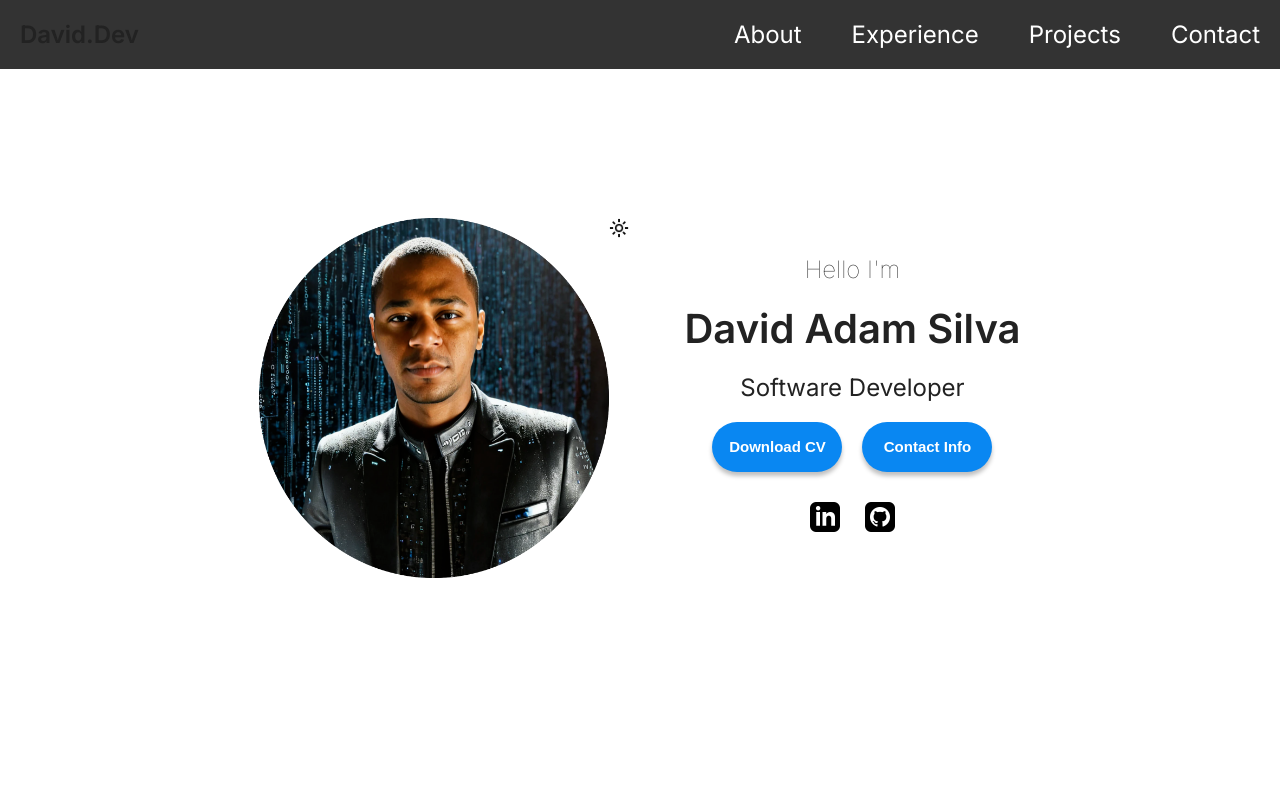
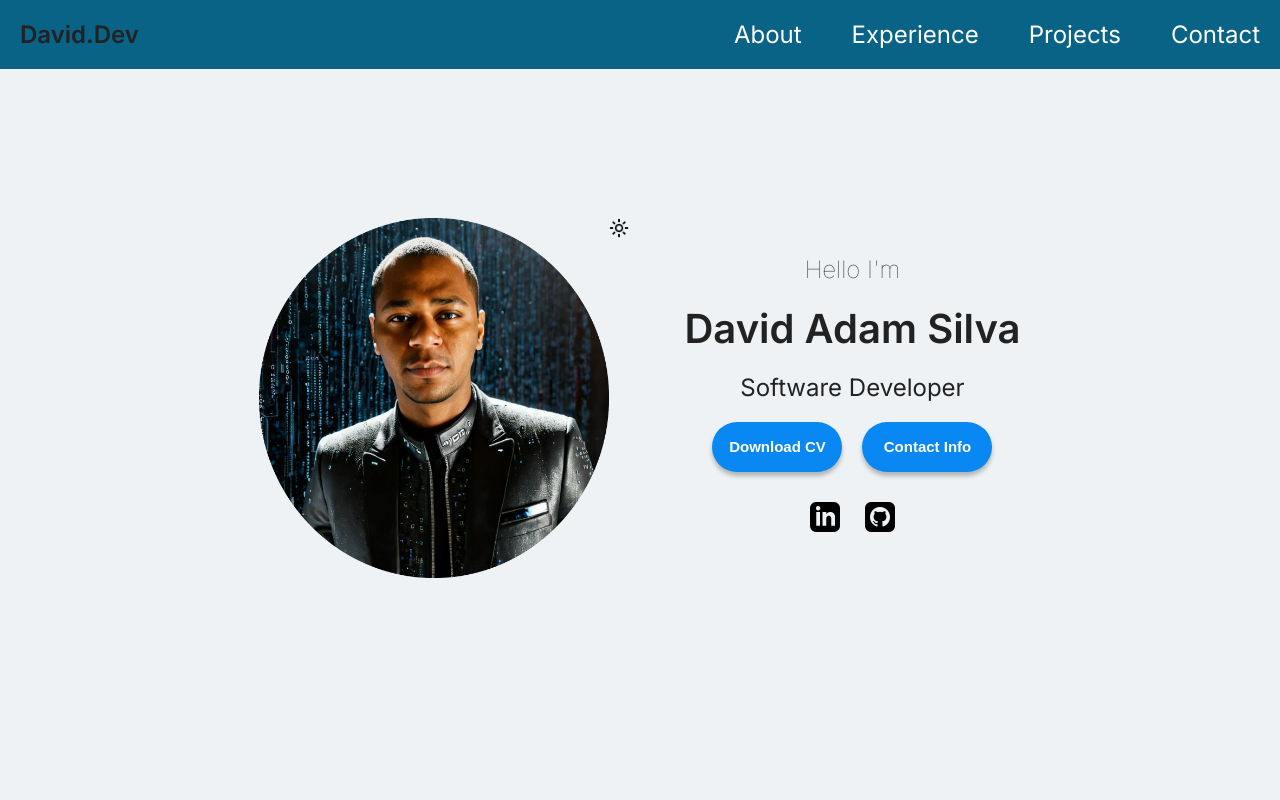
Before and after one commit to DavidAdam1323/portfolio-website-project, a React (Vite) app: page / in a window 1280 px wide. Shown: the top 800 px of the page. Built offline with nearby package versions, Linux system fonts and the light colour scheme.

Commit message:
navigation bar color added for light theme.

```diff
--- a/src/App.css
+++ b/src/App.css
@@ -1,11 +1,12 @@
 :root {
-  --background-color: #fff;
+  --background-color: #eef2f5;
   --btn-color: #0987f2;
   --btn-text-color: #fff;
   --project-card-bg: #ffffff00;
   --text-color: #222;
   --form-text-color: #555;
   --footer-text-color: #888;
+  --nav-bar-color: #096386;
 }
 
 [data-theme="dark"] {
@@ -16,6 +17,7 @@
   --text-color: #fff;
   --form-text-color: #fff;
   --footer-text-color: #bbb;
+  --nav-bar-color: #333;
 }
 
 body {
--- a/src/sections/Navbar/NavbarStyles.module.css
+++ b/src/sections/Navbar/NavbarStyles.module.css
@@ -2,7 +2,7 @@
 
 .navbar {
   width: 100%;
-  background-color: #333;
+  background-color: var(--nav-bar-color);
   color: #fff;
   padding: 20px 0;
   position: absolute;
```
